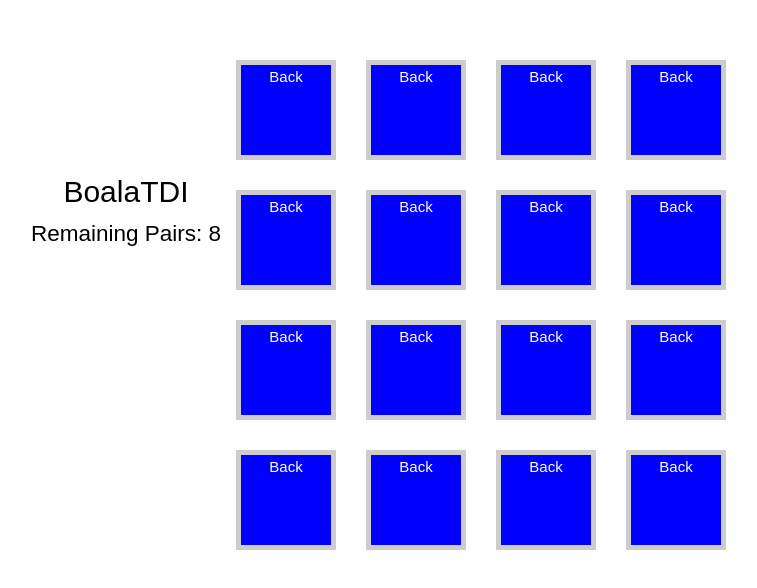
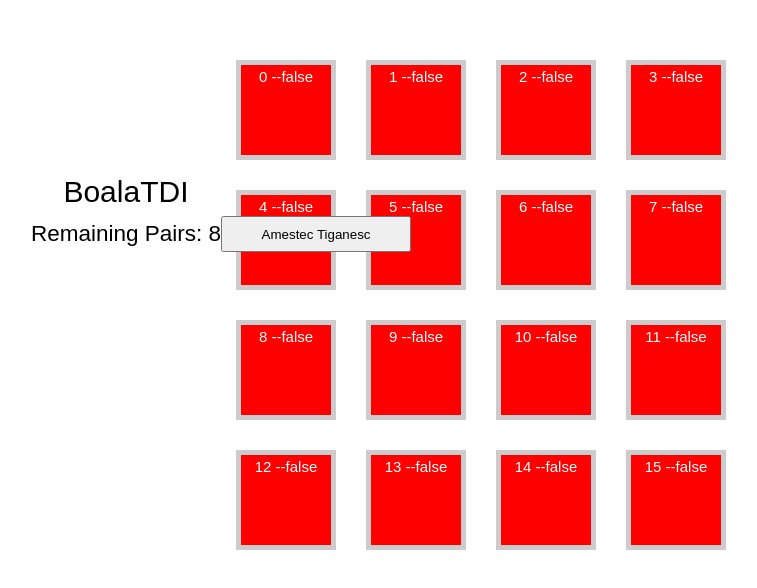
Before and after one commit to StefanBadila/BoalaTDI, a Vue app: page / in a window 1280 px wide. Shown: the part 190-778 px from the top of the page, without its empty margins (419-1176 px from the left). Built offline with nearby package versions, Linux system fonts and the light colour scheme.

Commit message:
aaasadsad

```diff
--- a/src/App.vue
+++ b/src/App.vue
@@ -13,9 +13,11 @@
 />
 </section>
 <h2>{{status}}</h2>
+<button @click="shuffleCards">Amestec Tiganesc</button>
 </template>
 
 <script>
+import _ from 'lodash'
 import { computed , ref, watch } from 'vue'
 import Card from './components/Card.vue'
 
@@ -43,10 +45,14 @@
     return remainingCards / 2
     })
 
+    const shuffleCards = () => {
+      cardList.value= _.shuffle(cardList.value)
+    }
+
     for (let i = 0; i < 16; i++){
       cardList.value.push({
-        value: 8,
-        visible: false,
+        value: i,
+        visible:true,
         position: i,
         matched: false
     })
@@ -93,7 +99,8 @@
       flipCard,
       userSelection,
       status,
-      remainingPairs
+      remainingPairs,
+      shuffleCards
     }
   }
 }
@@ -123,3 +130,4 @@
 }
 
 </style>
+dsfsdfsd  fdsfsd
```
